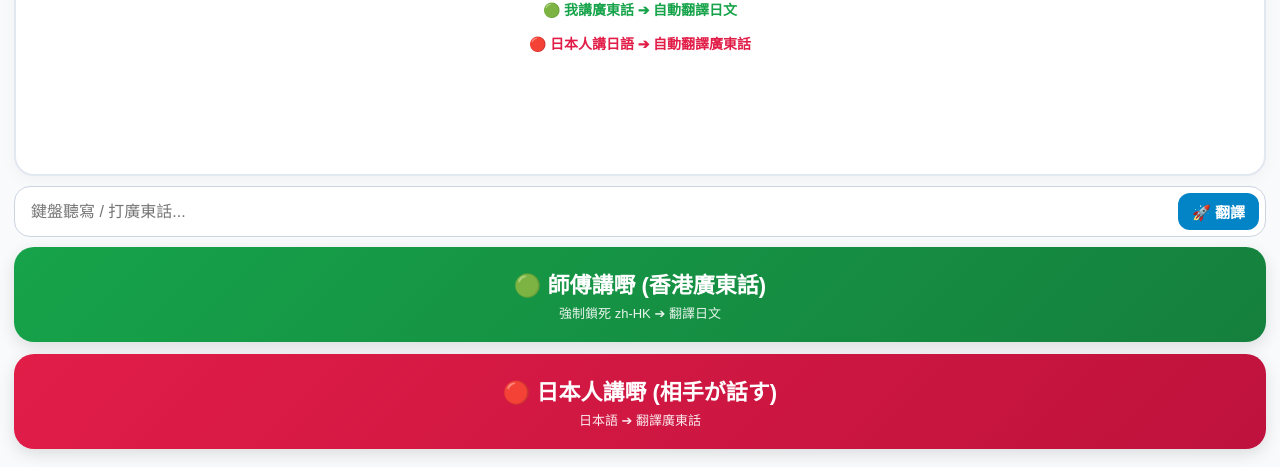
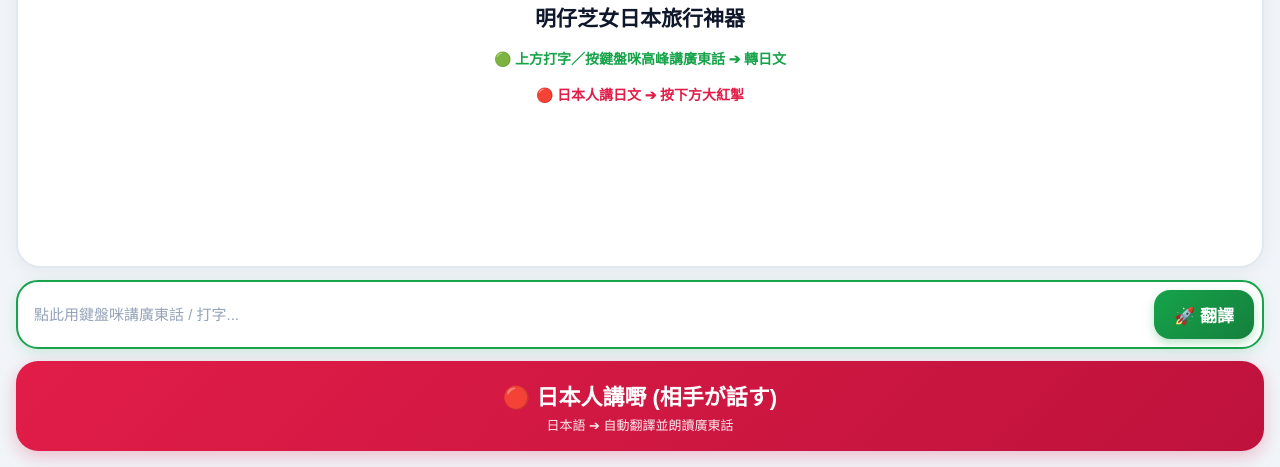
Before and after one commit to Heidiz17/japan-travel-sweet-family, a plain HTML site: page index.html in a window 1280 px wide. Shown: the part 333-800 px from the top of the page. Drawn offline with Linux system fonts and the light colour scheme.

Commit message:
Add files via upload

```diff
--- a/index.html
+++ b/index.html
@@ -17,13 +17,13 @@
     * { box-sizing: border-box; margin: 0; padding: 0; }
     body {
       font-family: -apple-system, BlinkMacSystemFont, "Segoe UI", Roboto, "PingFang HK", sans-serif;
-      background: #f8fafc;
-      color: #1e293b;
+      background: #f1f5f9;
+      color: #0f172a;
       height: 100vh;
       display: flex;
       flex-direction: column;
-      padding: 14px;
-      gap: 10px;
+      padding: 16px;
+      gap: 12px;
       user-select: none;
       -webkit-user-select: none;
     }
@@ -33,7 +33,7 @@
       align-items: center;
       justify-content: center;
       gap: 8px;
-      padding: 4px 0;
+      padding: 2px 0;
     }
     .app-title {
       font-size: 24px;
@@ -47,36 +47,36 @@
       font-size: 14px;
       color: #64748b;
       font-weight: bold;
-      min-height: 22px;
+      min-height: 20px;
     }
 
     #display-box {
       flex: 1;
       background: #ffffff;
       border: 2px solid #e2e8f0;
-      border-radius: 20px;
-      padding: 16px;
+      border-radius: 24px;
+      padding: 20px;
       overflow-y: auto;
       display: flex;
       flex-direction: column;
       justify-content: center;
       align-items: center;
       text-align: center;
-      gap: 10px;
-      box-shadow: 0 4px 16px rgba(0, 0, 0, 0.04);
+      gap: 12px;
+      box-shadow: 0 4px 18px rgba(0, 0, 0, 0.05);
     }
     .text-original { font-size: 16px; color: #64748b; word-break: break-all; }
-    .text-main { font-size: 26px; font-weight: bold; color: #dc2626; line-height: 1.35; }
-    .text-sub { font-size: 18px; color: #d97706; line-height: 1.35; }
+    .text-main { font-size: 28px; font-weight: bold; color: #dc2626; line-height: 1.35; }
+    .text-sub { font-size: 19px; color: #d97706; line-height: 1.35; }
 
     .replay-btn {
-      margin-top: 8px;
+      margin-top: 10px;
       background: #334155;
       border: 1px solid #475569;
       color: #fff;
-      padding: 7px 14px;
-      border-radius: 12px;
-      font-size: 15px;
+      padding: 8px 18px;
+      border-radius: 14px;
+      font-size: 16px;
       cursor: pointer;
       display: inline-flex;
       align-items: center;
@@ -84,69 +84,65 @@
     }
     .replay-btn:active { background: #475569; }
 
-    /* 文字 / 鍵盤聽寫備用區 */
-    .input-fallback {
+    /* 升級版：大號廣東話聽寫／打字輸入框 */
+    .canto-input-card {
+      background: #ffffff;
+      border: 2.5px solid #16a34a;
+      border-radius: 22px;
+      padding: 8px 8px 8px 16px;
       display: flex;
-      gap: 8px;
-      background: #ffffff;
-      padding: 6px;
-      border-radius: 16px;
-      border: 1.5px solid #cbd5e1;
+      align-items: center;
+      gap: 10px;
+      box-shadow: 0 4px 14px rgba(22, 163, 74, 0.15);
     }
-    .input-fallback input {
+    .canto-input-card input {
       flex: 1;
       border: none;
       outline: none;
-      font-size: 16px;
-      padding: 6px 10px;
-      border-radius: 10px;
+      font-size: 18px;
+      font-weight: 600;
+      color: #0f172a;
       background: transparent;
       user-select: auto;
       -webkit-user-select: auto;
     }
-    .input-fallback button {
-      background: #0284c7;
-      color: white;
+    .canto-input-card input::placeholder {
+      color: #94a3b8;
+      font-size: 15px;
+      font-weight: normal;
+    }
+    .btn-send {
+      background: linear-gradient(135deg, #16a34a, #15803d);
+      color: #ffffff;
       border: none;
-      border-radius: 12px;
-      padding: 8px 14px;
-      font-size: 15px;
-      font-weight: bold;
+      border-radius: 16px;
+      padding: 12px 20px;
+      font-size: 17px;
+      font-weight: 900;
       cursor: pointer;
+      box-shadow: 0 4px 10px rgba(22, 163, 74, 0.3);
+      touch-action: manipulation;
     }
+    .btn-send:active { transform: scale(0.96); }
 
-    .btn-container {
-      display: flex;
-      flex-direction: column;
-      gap: 12px;
-      padding-bottom: 4px;
-    }
-    .action-btn {
+    /* 日本人講話大按鈕 */
+    .btn-japanese {
       width: 100%;
-      height: 95px;
+      height: 90px;
       border: none;
-      border-radius: 20px;
+      border-radius: 22px;
       color: #ffffff;
+      background: linear-gradient(135deg, #e11d48, #be123c);
       display: flex;
       flex-direction: column;
       align-items: center;
       justify-content: center;
-      box-shadow: 0 5px 16px rgba(0, 0, 0, 0.12);
+      box-shadow: 0 6px 18px rgba(225, 29, 72, 0.25);
       cursor: pointer;
       touch-action: manipulation;
     }
-    .action-btn:active { transform: scale(0.98); }
-
-    .btn-master {
-      background: linear-gradient(135deg, #16a34a, #15803d);
-      font-size: 22px;
-      font-weight: 900;
-    }
-    .btn-worker {
-      background: linear-gradient(135deg, #e11d48, #be123c);
-      font-size: 22px;
-      font-weight: 900;
-    }
+    .btn-japanese:active { transform: scale(0.97); }
+    .btn-title { font-size: 22px; font-weight: 900; }
     .btn-subtext { font-size: 13px; font-weight: normal; margin-top: 4px; opacity: 0.9; }
   </style>
 </head>
@@ -157,32 +153,26 @@
     <span class="app-title">日本神隊友</span>
   </div>
 
-  <div id="status">準備就緒，點掣開始對話</div>
+  <div id="status">準備就緒，點掣開始</div>
 
   <div id="display-box">
-    <div style="font-size: 46px;">⛩️</div>
-    <div style="font-size: 20px; font-weight: bold; color: #0f172a;">明仔芝女日本旅行神器</div>
-    <div style="font-size: 14px; color: #16a34a; margin-top: 4px; font-weight: 600;">🟢 我講廣東話 ➔ 自動翻譯日文</div>
-    <div style="font-size: 14px; color: #e11d48; margin-top: 4px; font-weight: 600;">🔴 日本人講日語 ➔ 自動翻譯廣東話</div>
+    <div style="font-size: 50px;">⛩️</div>
+    <div style="font-size: 21px; font-weight: bold; color: #0f172a;">明仔芝女日本旅行神器</div>
+    <div style="font-size: 14px; color: #16a34a; margin-top: 4px; font-weight: 600;">🟢 上方打字／按鍵盤咪高峰講廣東話 ➔ 轉日文</div>
+    <div style="font-size: 14px; color: #e11d48; margin-top: 4px; font-weight: 600;">🔴 日本人講日文 ➔ 按下方大紅掣</div>
   </div>
 
-  <!-- 備用手動/鍵盤語音聽寫框 -->
-  <div class="input-fallback">
-    <input type="text" id="manual-text" placeholder="鍵盤聽寫 / 打廣東話..." enterkeyhint="go">
-    <button onclick="handleManualSubmit()">🚀 翻譯</button>
+  <!-- 1. 我講嘢：大號綠框（點入去用鍵盤咪高峰講廣東話，100% 準確） -->
+  <div class="canto-input-card">
+    <input type="text" id="manual-text" placeholder="點此用鍵盤咪講廣東話 / 打字..." enterkeyhint="go">
+    <button class="btn-send" onclick="handleManualSubmit()">🚀 翻譯</button>
   </div>
 
-  <div class="btn-container">
-    <button class="action-btn btn-master" id="btn-master" onclick="handleMaster()">
-      🟢 師傅講嘢 (香港廣東話)
-      <span class="btn-subtext">強制鎖死 zh-HK ➔ 翻譯日文</span>
-    </button>
-
-    <button class="action-btn btn-worker" id="btn-worker" onclick="handleJapanese()">
-      🔴 日本人講嘢 (相手が話す)
-      <span class="btn-subtext">日本語 ➔ 翻譯廣東話</span>
-    </button>
-  </div>
+  <!-- 2. 日本人講嘢：保留語音大按鈕 -->
+  <button class="btn-japanese" id="btn-worker" onclick="handleJapanese()">
+    <span class="btn-title">🔴 日本人講嘢 (相手が話す)</span>
+    <span class="btn-subtext">日本語 ➔ 自動翻譯並朗讀廣東話</span>
+  </button>
 
   <script>
     if ('serviceWorker' in navigator) {
@@ -275,22 +265,7 @@
       }
     }
 
-    function createRecognizer(targetLang) {
-      if (!SpeechRecognition) return null;
-
-      if (currentRecognizer) {
-        try { currentRecognizer.abort(); } catch(e){}
-      }
-
-      const rec = new SpeechRecognition();
-      rec.continuous = false;
-      rec.interimResults = false;
-      rec.maxAlternatives = 1;
-      rec.lang = targetLang;
-      return rec;
-    }
-
-    // 手動/鍵盤聽寫送出
+    // 師傅講廣東話（鍵盤語音/文字）➔ 日文
     async function handleManualSubmit() {
       const text = manualInput.value.trim();
       if (!text) return;
@@ -299,17 +274,14 @@
       manualInput.blur();
 
       statusDiv.innerText = "⏳ 翻譯緊日文...";
-      displayBox.innerHTML = '<div class="text-original">師傅講：「' + text + '」</div><div style="color: #ca8a04; margin-top: 10px; font-weight: bold;">⏳ 正在呼叫 AI 翻譯...</div>';
+      displayBox.innerHTML = '<div class="text-original">我講：「' + text + '」</div><div style="color: #ca8a04; margin-top: 10px; font-weight: bold;">⏳ 正在呼叫 AI 翻譯...</div>';
 
       const result = await callWorker({ text: text, mode: "canto_to_ja" });
-      renderJaResult(text, result);
-    }
 
-    function renderJaResult(spoken, result) {
       if (result && result.ja) {
         const safeJa = encodeURIComponent(result.ja);
         displayBox.innerHTML =
-          '<div class="text-original">師傅講：「' + spoken + '」</div>' +
+          '<div class="text-original">我講：「' + text + '」</div>' +
           '<div class="text-main">🇯🇵 ' + result.ja + '</div>' +
           '<div class="text-sub">🗣️ ' + (result.romaji || '') + '</div>' +
           '<button class="replay-btn" onclick="speak(decodeURIComponent(\'' + safeJa + '\'), \'ja-JP\')">🔊 重播日文</button>';
@@ -320,39 +292,7 @@
       }
     }
 
-    // 1. 廣東話 ➔ 日文
-    function handleMaster() {
-      unlockIOSAudio();
-
-      if (!SpeechRecognition) {
-        alert("瀏覽器未支援語音辨識，請使用輸入框打字/聽寫！");
-        return;
-      }
-
-      currentRecognizer = createRecognizer('zh-HK');
-      statusDiv.innerText = "🎧 師傅請講廣東話 (已鎖死 zh-HK)...";
-
-      currentRecognizer.onresult = async (event) => {
-        const spoken = event.results[0][0].transcript;
-        statusDiv.innerText = "⏳ 翻譯緊日文...";
-        displayBox.innerHTML = '<div class="text-original">師傅講：「' + spoken + '」</div><div style="color: #ca8a04; margin-top: 10px; font-weight: bold;">⏳ 正在呼叫 AI 翻譯...</div>';
-
-        const result = await callWorker({ text: spoken, mode: "canto_to_ja" });
-        renderJaResult(spoken, result);
-      };
-
-      currentRecognizer.onerror = (e) => {
-        statusDiv.innerText = "語音識別未收到，可用上方輸入框！";
-      };
-
-      try {
-        currentRecognizer.start();
-      } catch (err) {
-        setTimeout(() => currentRecognizer.start(), 200);
-      }
-    }
-
-    // 2. 日語 ➔ 廣東話
+    // 日本人講日文 ➔ 廣東話
     function handleJapanese() {
       unlockIOSAudio();
 
@@ -361,7 +301,15 @@
         return;
       }
 
-      currentRecognizer = createRecognizer('ja-JP');
+      if (currentRecognizer) {
+        try { currentRecognizer.abort(); } catch(e){}
+      }
+
+      currentRecognizer = new SpeechRecognition();
+      currentRecognizer.continuous = false;
+      currentRecognizer.interimResults = false;
+      currentRecognizer.lang = 'ja-JP';
+
       statusDiv.innerText = "🎧 日本語でお話しください...";
 
       currentRecognizer.onresult = async (event) => {
```
